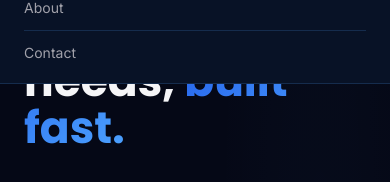
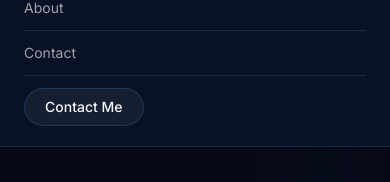
Before and after one commit to jatin-mishra-data/new-site, a Next.js app: page / in a window 390 px wide. Both pictures are taken after a click on the button "Open menu". Shown: the part 266-448 px from the top of the page. Built offline with nearby package versions, Linux system fonts and the light colour scheme; no server answers.

Commit message:
Add Contact Me CTA to mobile nav menu

```diff
--- a/components/layout/Nav.tsx
+++ b/components/layout/Nav.tsx
@@ -171,6 +171,16 @@ export default function Nav() {
               </a>
             </li>
           ))}
+          <li className="py-3">
+            <a
+              href="/#contact"
+              onClick={() => setOpen(false)}
+              className="inline-flex items-center gap-2 px-5 py-2 rounded-full text-sm font-medium text-[var(--text-primary)] transition-all duration-150 hover:text-[var(--accent-1)]"
+              style={{ background: "var(--glass-fill)", border: "1px solid var(--glass-border)" }}
+            >
+              Contact Me
+            </a>
+          </li>
         </ul>
       </div>
     </nav>
```
